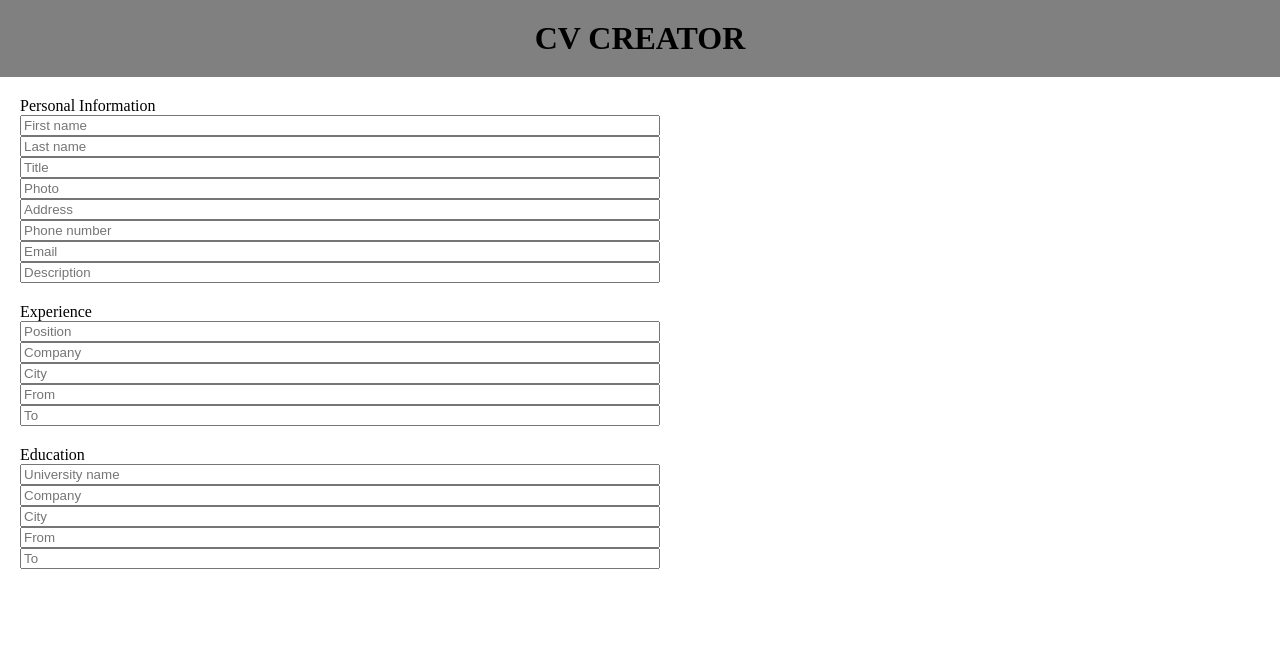
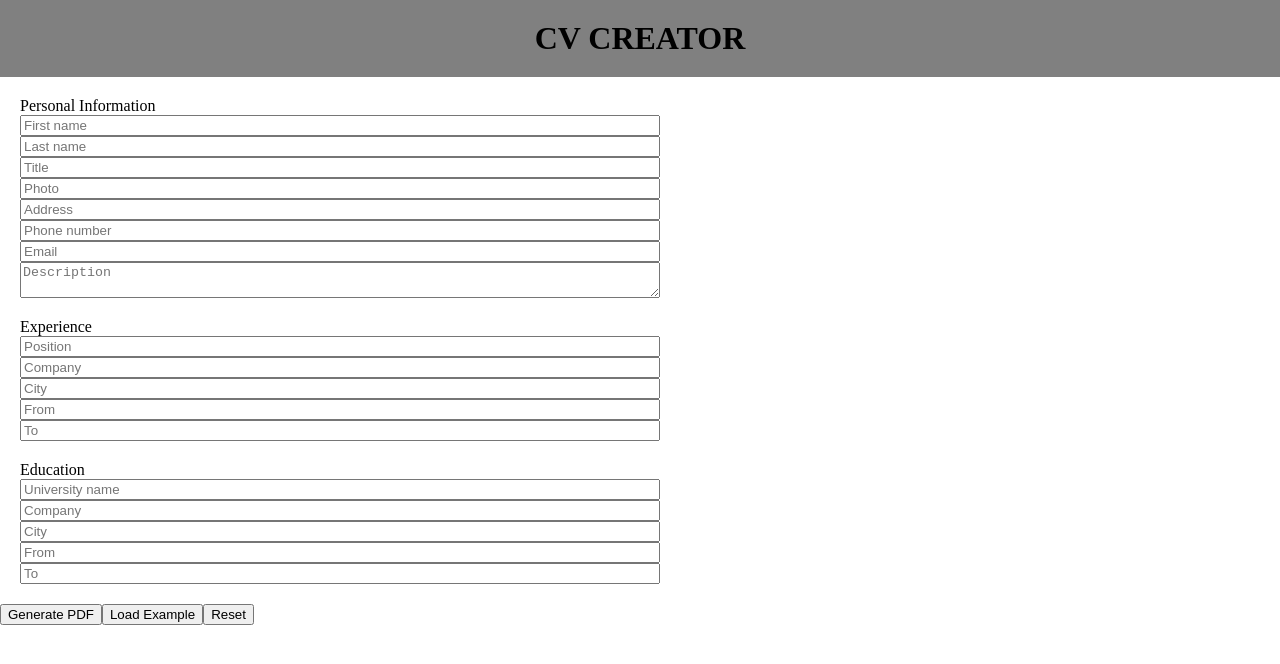
Before and after one commit to Curlos/CV-Application, a React (Create React App) app: page / in a window 1280 px wide. Shown: the top 664 px of the page. Built offline with nearby package versions, Linux system fonts and the light colour scheme; the HTML template or start-up script is replaced by a standard one.

Commit message:
added page helpers and example

```diff
--- a/src/App.js
+++ b/src/App.js
@@ -60,10 +60,74 @@ const App = () => {
     setEducation(newEducation)
   }
 
+  const generatePDF = () => {
+
+  }
+
+  const loadExample = () => {
+    setPersonalInfo({
+      firstName: 'Rose',
+      lastName: 'Kim',
+      title: 'Senior Software Developer',
+      photo: './assets/rose_kim.png',
+      address: '1619 17th St NW, Washington, DC 20009',
+      phoneNumber: '987654321',
+      email: 'rose.kim@gmail.com',
+      description: "Lorem ipsum dolor sit amet, consectetur adipiscing elit. Maecenas mattis venenatis accumsan. Sed eleifend purus a tristique fringilla. Aliquam volutpat, elit et porttitor euismod, felis nisl mollis lectus, eu fermentum odio est sit amet leo. Mauris molestie elit et ex commodo laoreet. Ut accumsan magna vitae justo bibendum, ac egestas nulla bibendum. Quisque suscipit elementum nunc, non faucibus velit porta vitae. Nulla ipsum purus, imperdiet in ornare id, efficitur quis enim. Cras ultricies id urna nec efficitur.",
+    })
+
+    setExperience({
+      position: 'Software Engineer Intern',
+      company: 'Google LLC',
+      city: 'Mountain View',
+      from: '2017',
+      to: '2017',
+    })
+
+    setEducation({
+      universityName: 'Harvard University',
+      city: 'Cambridge',
+      degree: 'Bachelor',
+      subject: 'Computer Science',
+      from: '2016',
+      to: '2020',
+    })
+  }
+
+  const resetInformation = () => {
+    setPersonalInfo({
+      firstName: '',
+      lastName: '',
+      title: '',
+      photo: '',
+      address: '',
+      phoneNumber: '',
+      email: '',
+      description: '',
+    })
+
+    setExperience({
+      position: '',
+      company: '',
+      city: '',
+      from: '',
+      to: '',
+    })
+
+    setEducation({
+      universityName: '',
+      city: '',
+      degree: '',
+      subject: '',
+      from: '',
+      to: '',
+    })
+  }
+
   return (
     <div className="mainContainer">
       <Header />
-      <Form personalInfo={personalInfo} experience={experience} education={education} handleChangePersonalInfo={handleChangePersonalInfo} handleChangeExperience={handleChangeExperience} handleChangeEducation={handleChangeEducation}/>
+      <Form personalInfo={personalInfo} experience={experience} education={education} handleChangePersonalInfo={handleChangePersonalInfo} handleChangeExperience={handleChangeExperience} handleChangeEducation={handleChangeEducation} generatePDF={generatePDF} loadExample={loadExample} resetInformation={resetInformation}/>
       <Preview personalInfo={personalInfo} experience={experience} education={education}/>
     </div>
   );
--- a/src/components/Form.js
+++ b/src/components/Form.js
@@ -1,14 +1,16 @@
 import PersonalInfo from "./PersonalInfo";
 import Experience from "./Experience"
 import Education from "./Education"
+import PageHelpers from "./PageHelpers"
 
 
-const Form = ({ personalInfo, experience, education, handleChangePersonalInfo, handleChangeExperience, handleChangeEducation}) => {
+const Form = ({ personalInfo, experience, education, handleChangePersonalInfo, handleChangeExperience, handleChangeEducation, generatePDF, loadExample, resetInformation}) => {
   return (
     <div>
       <PersonalInfo personalInfo={personalInfo} handleChangePersonalInfo={handleChangePersonalInfo}/>
       <Experience experience={experience} handleChangeExperience={handleChangeExperience}/>
       <Education education={education} handleChangeEducation={handleChangeEducation}/>
+      <PageHelpers generatePDF={generatePDF} loadExample={loadExample} resetInformation={resetInformation}/>
     </div>
   )
 }
--- /dev/null
+++ b/src/components/PageHelpers.js
@@ -0,0 +1,11 @@
+const PageHelpers = ({ generatePDF, loadExample, resetInformation }) => {
+  return (
+    <div className="pageHelpers">
+      <button className="generatePDF" onClick={generatePDF}>Generate PDF</button>
+      <button className="loadExample" onClick={loadExample}>Load Example</button>
+      <button className="reset" onClick={resetInformation}>Reset</button>
+    </div>
+  )
+}
+
+export default PageHelpers
--- a/src/components/PersonalInfo.js
+++ b/src/components/PersonalInfo.js
@@ -10,7 +10,7 @@ const PersonalInfo = ({ personalInfo, handleChangePersonalInfo }) => {
       <input type="text" name="address" onChange={handleChangePersonalInfo} placeholder="Address" value={personalInfo['address']}/>
       <input type="text" name="phoneNumber" onChange={handleChangePersonalInfo} placeholder="Phone number" value={personalInfo['phoneNumber']}/>
       <input type="text" name="email" onChange={handleChangePersonalInfo} placeholder="Email" value={personalInfo['email']}/>
-      <input type="text" name="description" onChange={handleChangePersonalInfo} placeholder="Description" value={personalInfo['description']}/>
+      <textarea type="text" name="description" onChange={handleChangePersonalInfo} placeholder="Description" value={personalInfo['description']}/>
     </div>
   )
 }
```
Also changed, not shown: src/assets/rose_kim.jpeg (added).
